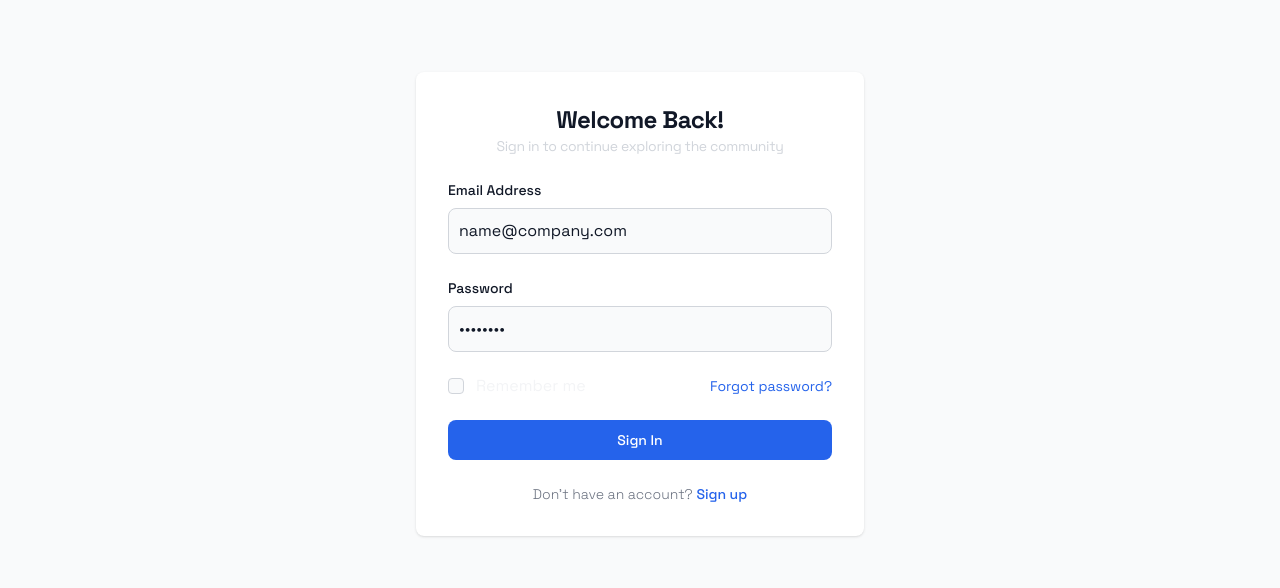
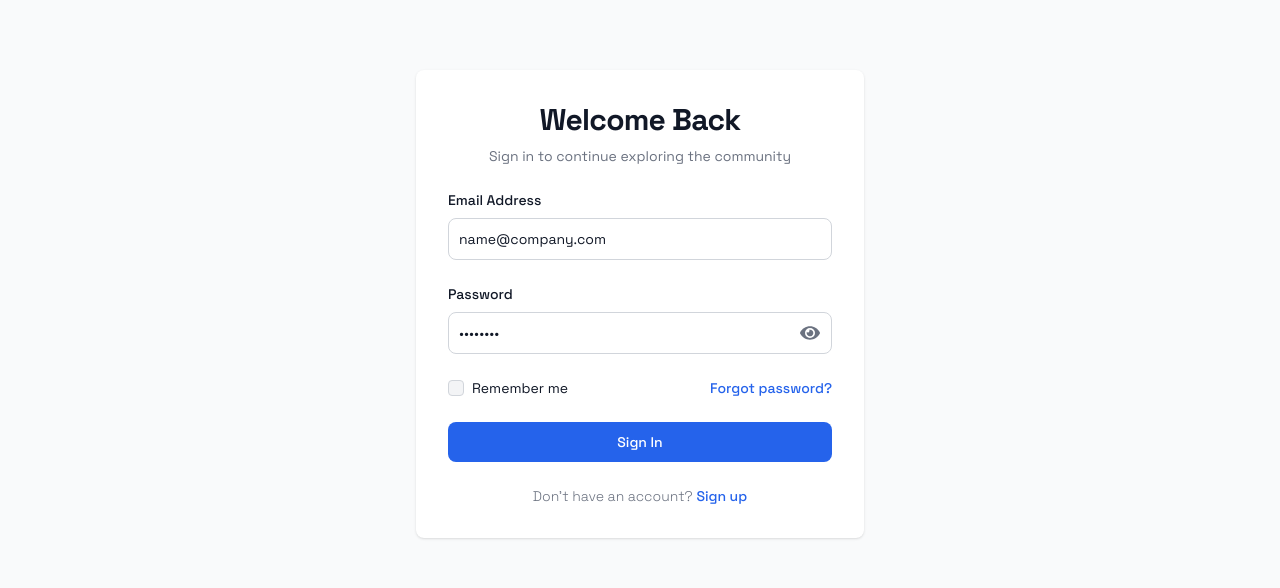
Before and after one commit to mr-rishikesh/DevConnect-, a React (Vite) app in the folder client/: page /login in a window 1280 px wide. Shown: the part 161-749 px from the top of the page. Built offline with nearby package versions, Linux system fonts and the light colour scheme; no server answers.

Commit message:
Imrpoved signin page

```diff
--- a/client/src/pages/Auth/SignIn.jsx
+++ b/client/src/pages/Auth/SignIn.jsx
@@ -1,6 +1,7 @@
 import { useState } from "react";
 import { useAuthStore } from "../../store/useAuthStore";
 import { Loader2 } from "lucide-react";
+import { FaEye, FaEyeSlash } from "react-icons/fa";
 import toast from "react-hot-toast";
 import { Link } from "react-router-dom";
 
@@ -8,7 +9,8 @@ import { Link } from "react-router-dom";
 
 
 function SignIn() {
-    const [formData, setFormData] = useState({ email: "", password: "" })
+    const [formData, setFormData] = useState({ email: "", password: "" });
+    const [showPassword, setShowPassword] = useState(false);
     const { isSigningIn, signin, isforgetPasswordPage } = useAuthStore();
     const validateForgetPassword = () => {
 
@@ -53,20 +55,21 @@ function SignIn() {
         }
     }
 
-    return <>
-        <section className="bg-gray-50 dark:bg-gray-900">
-            <div className="flex flex-col items-center justify-center px-6 py-8 mx-auto md:h-screen lg:py-0">
-
+    return (
+        <section className="bg-gray-50 dark:bg-gray-900 min-h-screen flex items-center">
+            <div className="flex flex-col items-center justify-center px-6 py-8 mx-auto w-full">
                 <div className="w-full bg-white rounded-lg shadow dark:border md:mt-0 sm:max-w-md xl:p-0 dark:bg-gray-800 dark:border-gray-700">
-                    <div className="p-6 flex flex-col space-y-6 sm:p-8">
-                        <div className="text-center text-xl font-bold leading-tight tracking-tight text-gray-900 md:text-2xl dark:text-white">
-                            Welcome Back!
-                            <span className="font-normal flex justify-center items-center text-center text-xs leading-tight tracking-tight text-gray-300 md:text-sm">
+                    <div className="p-6 space-y-6 sm:p-8">
+                        <div className="text-center">
+                            <h1 className="text-2xl font-bold leading-tight tracking-tight text-gray-900 md:text-3xl dark:text-white">
+                                Welcome Back
+                            </h1>
+                            <p className="text-gray-500 dark:text-gray-400 mt-2 text-sm">
                                 Sign in to continue exploring the community
-                            </span>
+                            </p>
                         </div>
 
-                        <form className="space-y-4 md:space-y-6" action="#">
+                        <form className="space-y-4 md:space-y-6">
                             <div>
                                 <label htmlFor="email" className="block mb-2 text-sm font-medium text-gray-900 dark:text-white">
                                     Email Address
@@ -74,45 +77,83 @@ function SignIn() {
                                 <input
                                     type="email"
                                     onChange={(e) => { setFormData({ ...formData, email: e.target.value }) }}
-                                    name="email" id="email" className="bg-gray-50 border border-gray-300 text-gray-900 rounded-lg focus:ring-primary-600 focus:border-primary-600 block w-full p-2.5 dark:bg-gray-700 dark:border-gray-600 dark:placeholder-gray-400 dark:text-white dark:focus:ring-blue-500 dark:focus:border-blue-500" placeholder="name@company.com" required="" />
+                                    name="email"
+                                    id="email"
+                                    className="bg-white border border-gray-300 text-gray-900 text-sm rounded-lg focus:ring-2 focus:ring-primary-200 focus:border-primary-500 block w-full p-2.5 dark:bg-gray-700 dark:border-gray-600 dark:placeholder-gray-400 dark:text-white dark:focus:ring-accent-500 dark:focus:border-accent-500 transition-colors duration-200"
+                                    placeholder="name@company.com"
+                                    required
+                                />
                             </div>
 
-
                             <div>
-                                <label htmlFor="password" className="block mb-2 text-sm font-medium text-gray-900 dark:text-white">Password</label>
-                                <input type="password" name="password" onChange={(e) => { setFormData({ ...formData, password: e.target.value }) }} id="password" placeholder="••••••••" className="bg-gray-50 border border-gray-300 text-gray-900 rounded-lg focus:ring-primary-600 focus:border-primary-600 block w-full p-2.5 dark:bg-gray-700 dark:border-gray-600 dark:placeholder-gray-400 dark:text-white dark:focus:ring-blue-500 dark:focus:border-blue-500" required="" />
+                                <label htmlFor="password" className="block mb-2 text-sm font-medium text-gray-900 dark:text-white">
+                                    Password
+                                </label>
+                                <div className="relative">
+                                    <input
+                                        type={showPassword ? "text" : "password"}
+                                        name="password"
+                                        onChange={(e) => { setFormData({ ...formData, password: e.target.value }) }}
+                                        id="password"
+                                        placeholder="••••••••"
+                                        className="bg-white border border-gray-300 text-gray-900 text-sm rounded-lg focus:ring-2 focus:ring-primary-200 focus:border-primary-500 block w-full p-2.5 pr-10 dark:bg-gray-700 dark:border-gray-600 dark:placeholder-gray-400 dark:text-white dark:focus:ring-accent-500 dark:focus:border-accent-500 transition-colors duration-200"
+                                        required
+                                    />
+                                    <button
+                                        type="button"
+                                        onClick={() => setShowPassword(!showPassword)}
+                                        className="absolute inset-y-0 right-0 flex items-center pr-3 text-gray-500 hover:text-gray-700 dark:text-gray-400 dark:hover:text-gray-300"
+                                        aria-label={showPassword ? "Hide password" : "Show password"}
+                                    >
+                                        {showPassword ? (
+                                            <FaEyeSlash className="h-5 w-5" />
+                                        ) : (
+                                            <FaEye className="h-5 w-5" />
+                                        )}
+                                    </button>
+                                </div>
                             </div>
 
                             <div className="flex items-center justify-between">
-                                <div className="flex items-start">
-                                    <div className="flex gap-3 items-center h-5">
-                                        <input id="remember" aria-describedby="remember" type="checkbox" className="w-4 h-4 border border-gray-300 rounded bg-gray-50 focus:ring-3 focus:ring-primary-300 dark:bg-gray-700 dark:border-gray-600 dark:focus:ring-primary-600 dark:ring-offset-gray-800 cursor-pointer" required="" />
-                                        <label htmlFor="remember" className="!text-gray-100 cursor-pointer">Remember me</label>
-                                    </div>
+                                <div className="flex items-center">
+                                    <input
+                                        id="remember"
+                                        type="checkbox"
+                                        className="w-4 h-4 text-primary-600 bg-gray-100 border-gray-300 rounded focus:ring-primary-500 dark:focus:ring-accent-500 dark:ring-offset-gray-800 focus:ring-2 dark:bg-gray-700 dark:border-gray-600"
+                                    />
+                                    <label htmlFor="remember" className="ml-2 text-sm text-gray-900 dark:text-gray-300">
+                                        Remember me
+                                    </label>
                                 </div>
-                                <a href="#" className="text-sm text-primary-600 hover:underline text-blue-400">Forgot password?</a>
+                                <Link
+                                    to="/forgot-password"
+                                    className="text-sm font-medium text-primary-600 hover:text-primary-700 dark:text-accent-500 dark:hover:text-accent-400 hover:underline"
+                                >
+                                    Forgot password?
+                                </Link>
                             </div>
+
                             <button
-                                type="submit"
+                                type="button"
+                                onClick={handleSubmit}
                                 disabled={isSigningIn}
-                                onClick={handleSubmit}
-                                className="w-full bg-blue-600 hover:bg-blue-500 transition-all text-white bg-primary-600 hover:bg-primary-700 focus:ring-4 focus:outline-none focus:ring-primary-300 font-medium rounded-lg text-sm px-5 py-2.5 text-center dark:bg-primary-600 dark:hover:bg-primary-700 dark:focus:ring-primary-800 flex items-center justify-center gap-2"
+                                className="w-full bg-primary-600 hover:bg-primary-700 text-white font-medium rounded-lg text-sm px-5 py-2.5 text-center dark:bg-accent-600 dark:hover:bg-accent-700 focus:ring-2 focus:ring-primary-300 dark:focus:ring-accent-500 focus:outline-none transition-colors duration-200 flex items-center justify-center gap-2 disabled:opacity-70 disabled:cursor-not-allowed"
                             >
                                 {isSigningIn ? (
                                     <>
                                         <Loader2 className="size-5 animate-spin" />
-                                        <span>Loading...</span>
+                                        <span>Signing in...</span>
                                     </>
                                 ) : (
                                     "Sign In"
                                 )}
                             </button>
 
-                            <p className="text-center text-sm font-light text-gray-500 dark:text-gray-400">
-                                Don&apos;t have an account?{" "}
+                            <p className="text-sm font-light text-gray-500 dark:text-gray-400 text-center">
+                                Don't have an account?{" "}
                                 <Link
                                     to="/signup"
-                                    className="text-blue-400 font-medium text-primary-600 hover:underline dark:text-primary-500"
+                                    className="font-medium text-primary-600 hover:text-primary-700 dark:text-accent-500 dark:hover:text-accent-400 hover:underline transition-colors duration-200"
                                 >
                                     Sign up
                                 </Link>
@@ -122,7 +163,7 @@ function SignIn() {
                 </div>
             </div>
         </section>
-    </>
+    )
 }
 
 export default SignIn
```
